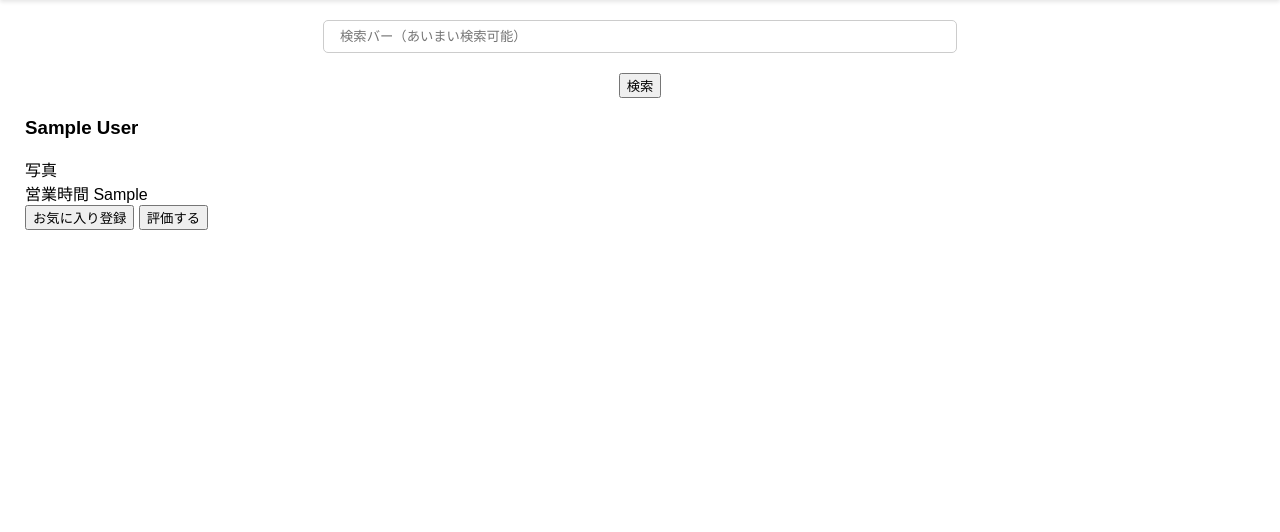
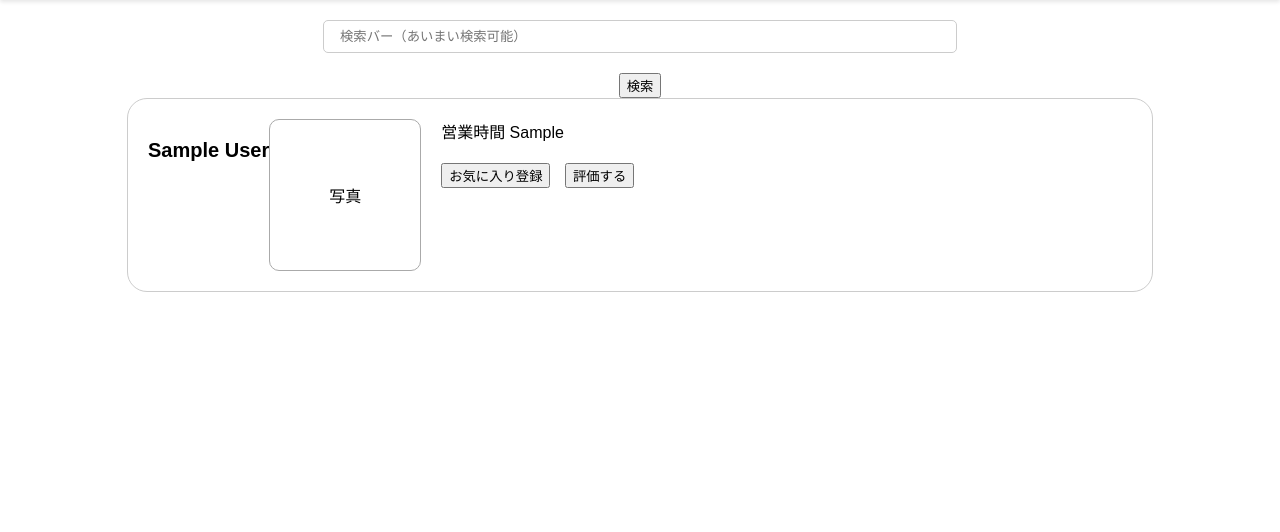
Before and after one commit to Joe-Takayama/spot_app, a Django app: page /home/spot/searchresult/ in a window 1280 px wide. Shown: the part 61-593 px from the top of the page. Run offline with Django 5.2, Linux system fonts and the light colour scheme; tables that the repository leaves empty hold one stand-in row (values such as "Sample post").

Commit message:
検索結果css追加

```diff
--- /dev/null
+++ b/spotproject/spotapp/static/css/searchresult.css
@@ -0,0 +1,61 @@
+/* 検索バー */
+.search-bar {
+    text-align: center;
+    margin: 20px 0;
+}
+
+.search-bar input {
+    width: 70%;
+    padding: 10px;
+    font-size: 16px;
+}
+
+/* 一覧全体 */
+.spot-list {
+    display: flex;
+    flex-direction: column;
+    gap: 20px;
+    align-items: center;
+}
+
+/* カード */
+.spot-card {
+    display: flex;
+    width: 80%;
+    border: 1px solid #ccc;
+    border-radius: 20px;
+    padding: 20px;
+}
+
+/* 写真 */
+.spot-image {
+    width: 150px;
+    height: 150px;
+    border: 1px solid #aaa;
+    border-radius: 10px;
+    display: flex;
+    align-items: center;
+    justify-content: center;
+    margin-right: 20px;
+}
+
+/* 情報 */
+.spot-info {
+    flex: 1;
+    display: flex;
+    flex-direction: column;
+    gap: 10px;
+}
+
+.spot-name {
+    font-size: 20px;
+    font-weight: bold;
+}
+
+.spot-rating {
+    font-size: 20px;
+}
+
+.spot-actions button {
+    margin-right: 10px;
+}
--- a/spotproject/spotapp/templates/spotapp/spot_searchresult.html
+++ b/spotproject/spotapp/templates/spotapp/spot_searchresult.html
@@ -1,8 +1,13 @@
 {%extends "base/base.html" %}
-{% block title %} 観光地検索 {% endblock %}
+{% load static %}
+
+{% block title %} 観光地検索結果 {% endblock %}
+
+{% block extra_css %}
+<link href="{% static 'css/searchresult.css' %}" rel="stylesheet">
+{% endblock %}
 
 {% block body%}
-
 <!-- 検索結果一覧 -->
 <div class="spot-list">
     {% for spot in spots %}
```
